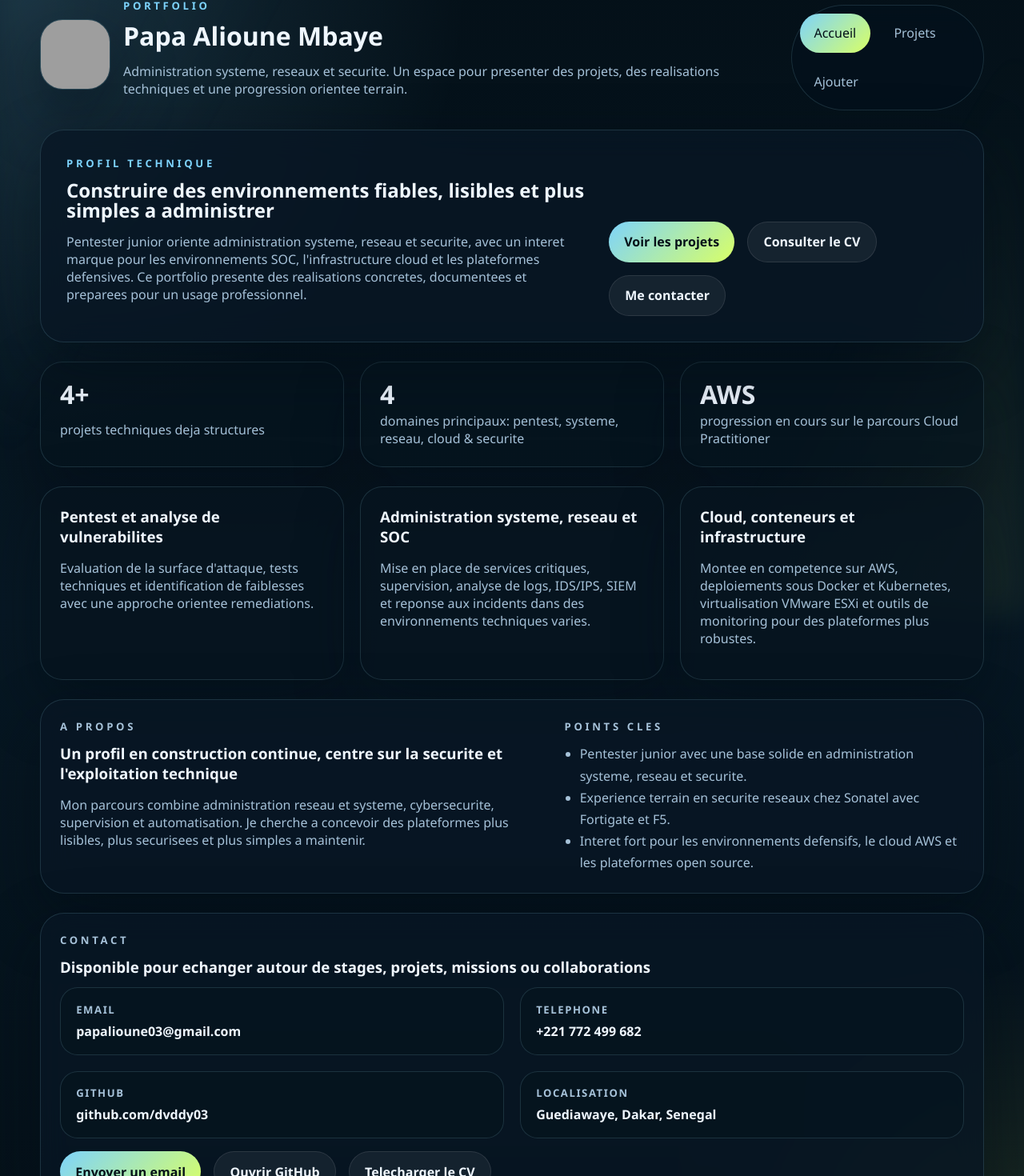
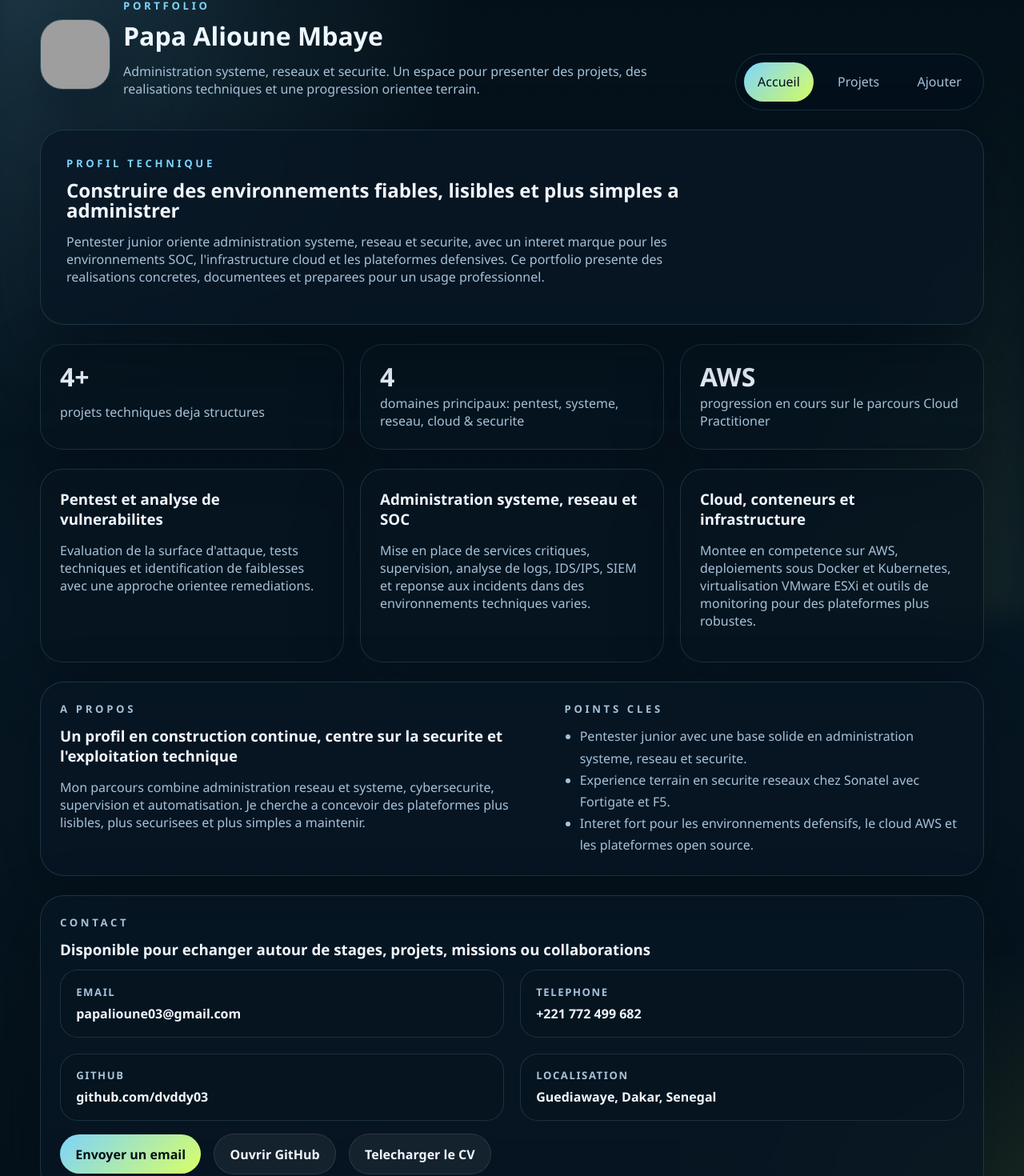
Before and after one commit to dvddy03/myPorfolio, a React (Vite) app in the folder react/: page / in a window 1280 px wide. Shown: the part 34-1504 px from the top of the page at 80% size. Built offline with nearby package versions, Linux system fonts and the light colour scheme; no server answers; grey boxes are pictures that could not be loaded.

Commit message:
fix: tighten hero layout after action removal

```diff
--- a/react/src/pages/HomePage.jsx
+++ b/react/src/pages/HomePage.jsx
@@ -1,5 +1,3 @@
-import { Link } from "react-router-dom";
-
 const strengths = [
   {
     title: "Pentest et analyse de vulnerabilites",
@@ -57,18 +55,6 @@ function HomePage() {
             Ce portfolio presente des realisations concretes, documentees et preparees pour un usage
             professionnel.
           </p>
-        </div>
-
-        <div className="hero-actions">
-          <Link className="button-primary" to="/projets">
-            Voir les projets
-          </Link>
-          <a className="button-secondary" href="/documents/cv-papa-alioune-mbaye.pdf" target="_blank" rel="noreferrer">
-            Consulter le CV
-          </a>
-          <a className="button-secondary" href="#contact">
-            Me contacter
-          </a>
         </div>
       </section>
 
--- a/react/src/styles.css
+++ b/react/src/styles.css
@@ -116,7 +116,9 @@ textarea {
 .site-nav {
   display: flex;
   gap: 0.75rem;
-  flex-wrap: wrap;
+  flex-wrap: nowrap;
+  align-items: center;
+  justify-content: center;
   padding: 0.6rem;
   border: 1px solid var(--panel-border);
   border-radius: 999px;
@@ -125,9 +127,13 @@ textarea {
 }
 
 .nav-link {
+  display: inline-flex;
+  align-items: center;
+  justify-content: center;
   padding: 0.85rem 1.1rem;
   border-radius: 999px;
   color: var(--muted);
+  white-space: nowrap;
   transition: 180ms ease;
 }
 
@@ -192,12 +198,27 @@ textarea {
   padding: 2rem;
 }
 
+.hero-panel > :only-child {
+  grid-column: 1 / -1;
+  max-width: 820px;
+}
+
 .hero-actions,
 .link-row,
 .action-row {
   display: flex;
   gap: 1rem;
   flex-wrap: wrap;
+  align-items: center;
+}
+
+.hero-actions {
+  justify-content: flex-start;
+}
+
+.hero-actions > * {
+  flex: 0 0 auto;
+  white-space: nowrap;
 }
 
 .button-primary,
@@ -548,6 +569,10 @@ textarea {
   .site-identity {
     align-items: flex-start;
   }
+
+  .site-nav {
+    align-self: flex-start;
+  }
 }
 
 @media (max-width: 640px) {
@@ -558,6 +583,7 @@ textarea {
   }
 
   .site-nav {
+    flex-wrap: wrap;
     border-radius: 24px;
   }
 
```
